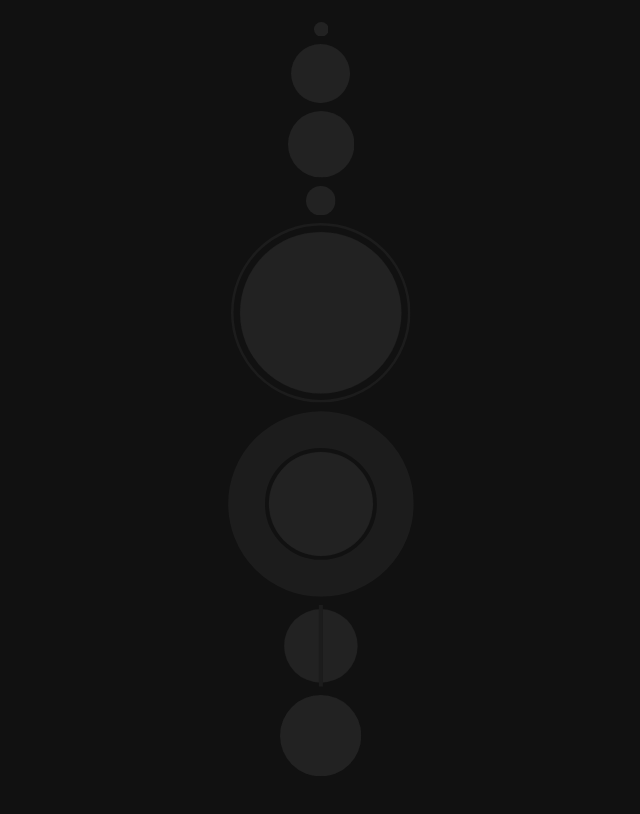
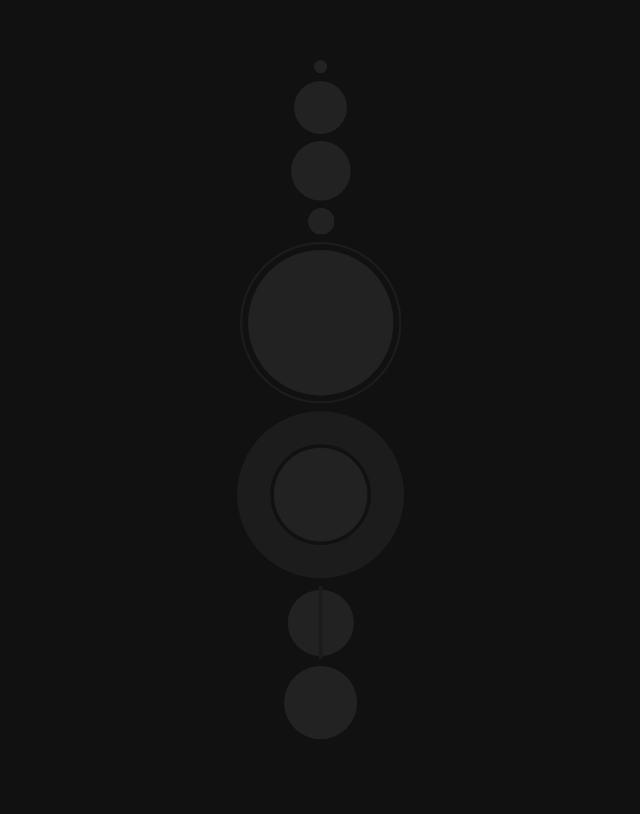
Before and after one commit to tvanc/tattoo, a plain HTML site: page index.html in a window 1280 px wide. Shown: the whole page, without its empty margins (319-959 px from the left). Drawn offline with Linux system fonts and the light colour scheme.

Commit message:
Center design vertically

```diff
--- a/css/styles.css
+++ b/css/styles.css
@@ -4,23 +4,26 @@
   --void-color: #111;
 }
 
+* {
+  box-sizing: border-box;
+}
+
 html {
   display: flex;
   justify-content: center;
-  align-items: center;
   height: 100vh;
   overflow: hidden;
-  padding: 0;
+  padding: 5vh 0;
 }
 
 body {
   display: flex;
   flex-direction: column;
   align-items: center;
+  justify-content: center;
   background-color: var(--void-color);
+  height: 100%;
 
-  margin-top: 43px;
-  height: 100%;
   aspect-ratio: 1 / 1.5;
   gap: 1.01%;
 }
```
